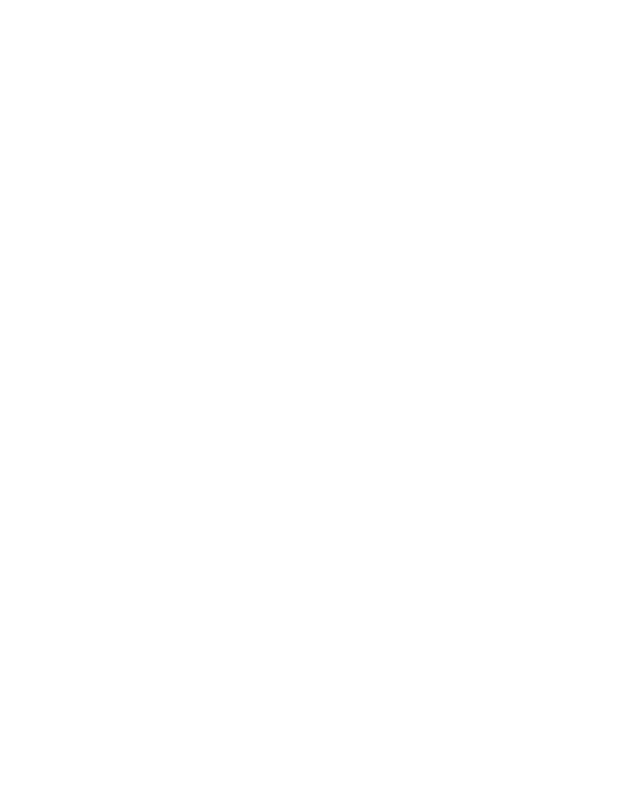
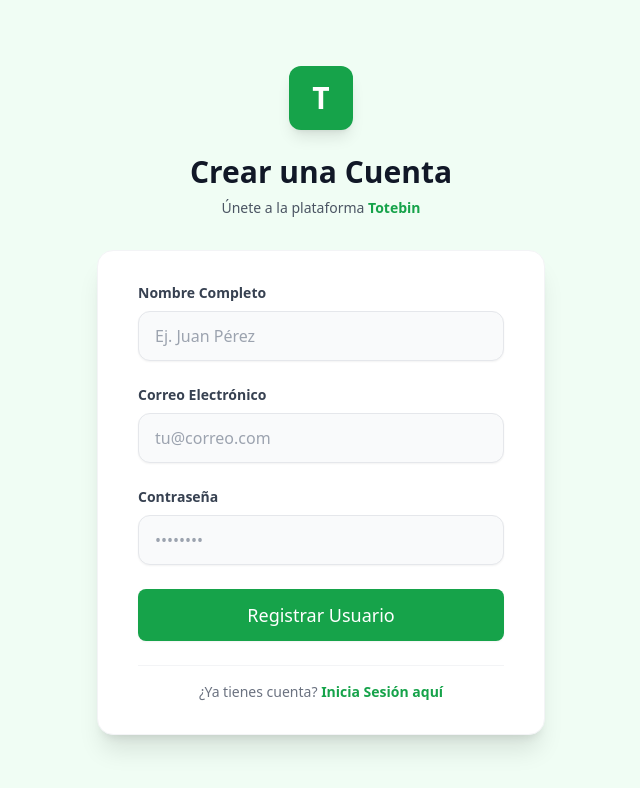
Before and after one commit to CaracheoAdan/servicio-al-cliente-frontend, a React (Vite) app: page /register in a window 1280 px wide. Before the commit this address had no page. Shown: the top 788 px of the page, without its empty margins (319-959 px from the left). Built offline with nearby package versions, Linux system fonts and the light colour scheme.

Commit message:
feat(auth): Conectar login a API real y crear pantalla de registro de usuarios

```diff
--- a/src/app/App.tsx
+++ b/src/app/App.tsx
@@ -2,6 +2,7 @@ import React from 'react'
 import { BrowserRouter, Routes, Route, Navigate } from 'react-router-dom'
 import { DashboardLayout } from '../shared/layout/DashboardLayout'
 import { LoginPage } from '../features/auth/pages/LoginPage'
+import { RegisterPage } from '../features/auth/pages/RegisterPage'
 import { CatalogsPage } from '../features/catalogs/pages/CatalogsPage'
 import { OrderListPage } from '../features/orders/pages/OrderListPage'
 import { OrderFormPage } from '../features/orders/pages/OrderFormPage'
@@ -23,6 +24,7 @@ function App() {
       <Toaster position="top-right" />
       <Routes>
         <Route path="/login" element={<LoginPage />} />
+        <Route path="/register" element={<RegisterPage />} />
 
         {/* Rutas Privadas */}
         <Route path="/" element={
--- a/src/features/auth/pages/LoginPage.tsx
+++ b/src/features/auth/pages/LoginPage.tsx
@@ -1,5 +1,6 @@
 import React, { useState } from 'react';
 import { useNavigate } from 'react-router-dom';
+import toast from 'react-hot-toast';
 import { Button } from '../../../shared/ui/Button';
 import { authApi } from '../api/auth.api';
 
@@ -11,15 +12,20 @@ export function LoginPage() {
   const handleLogin = async (e: React.FormEvent) => {
     e.preventDefault();
     try {
-      // Llamada real a la API (descomentar cuando el backend no de CORS y esté listo)
-      // const res = await authApi.login({ email, password });
-      // localStorage.setItem('totebin_token', res.token);
+      // Llamada real a la API (el backend en localhost:5040 debe estar corriendo)
+      const res = await authApi.login({ email, password });
 
-      // Mock local para poder avanzar con la UI
-      localStorage.setItem('totebin_token', 'mock_jwt_token_totebin');
-      navigate('/');
+      if (res && res.token) {
+        localStorage.setItem('totebin_token', res.token);
+        navigate('/');
+      } else {
+        toast.error('El servidor no devolvió un token válido.');
+      }
     } catch (error) {
-      alert('Error de autenticación. Verifica tu backend en localhost:5040');
+      console.error("Login error:", error);
+      toast.error('Credenciales incorrectas o el servidor no responde.', {
+        style: { borderRadius: '10px', background: '#333', color: '#fff' }
+      });
     }
   };
 
@@ -90,11 +96,13 @@ export function LoginPage() {
                   Recordarme
                 </label>
               </div>
-              <div className="text-sm">
-                <a href="#" className="font-medium text-totebin-600 hover:text-totebin-500">
-                  ¿Olvidaste tu contraseña?
-                </a>
-              </div>
+            </div>
+
+            <div className="text-center text-sm pt-4 border-t border-gray-100">
+              <span className="text-gray-500">¿No tienes cuenta? </span>
+              <button type="button" onClick={() => navigate('/register')} className="font-bold text-totebin-600 hover:text-totebin-700 transition-colors">
+                Regístrate aquí
+              </button>
             </div>
 
             <div>
--- /dev/null
+++ b/src/features/auth/pages/RegisterPage.tsx
@@ -0,0 +1,100 @@
+import React, { useState } from 'react';
+import { useNavigate } from 'react-router-dom';
+import toast from 'react-hot-toast';
+import { Button } from '../../../shared/ui/Button';
+import { authApi } from '../api/auth.api';
+
+export function RegisterPage() {
+  const [email, setEmail] = useState('');
+  const [password, setPassword] = useState('');
+  const [name, setName] = useState('');
+  const navigate = useNavigate();
+
+  const handleRegister = async (e: React.FormEvent) => {
+    e.preventDefault();
+    try {
+      // Llamada real al backend en localhost:5040/api/v1/auth/register
+      const res = await authApi.register({ email, password, name });
+      toast.success('Usuario registrado exitosamente. Ahora puedes iniciar sesión.', {
+        style: { borderRadius: '10px', background: '#333', color: '#fff' }
+      });
+      navigate('/login');
+    } catch (error) {
+      console.error("Register error:", error);
+      toast.error('Error al registrar. Verifica tu backend o si el correo ya existe.', {
+        style: { borderRadius: '10px', background: '#333', color: '#fff' }
+      });
+    }
+  };
+
+  return (
+    <div className="min-h-screen bg-totebin-50 flex flex-col justify-center py-12 sm:px-6 lg:px-8 font-sans animate-fade-in-up">
+      <div className="sm:mx-auto sm:w-full sm:max-w-md">
+        <div className="flex justify-center">
+          <div className="h-16 w-16 bg-totebin-600 rounded-xl flex items-center justify-center text-white text-3xl font-bold shadow-lg">
+            T
+          </div>
+        </div>
+        <h2 className="mt-6 text-center text-3xl font-extrabold text-gray-900">
+          Crear una Cuenta
+        </h2>
+        <p className="mt-2 text-center text-sm text-gray-600">
+          Únete a la plataforma <span className="font-semibold text-totebin-600">Totebin</span>
+        </p>
+      </div>
+
+      <div className="mt-8 sm:mx-auto sm:w-full sm:max-w-md">
+        <div className="bg-white py-8 px-10 shadow-xl rounded-2xl border border-gray-100">
+          <form className="space-y-6" onSubmit={handleRegister}>
+            <div>
+              <label className="block text-sm font-bold text-gray-700">Nombre Completo</label>
+              <input
+                type="text"
+                required
+                value={name}
+                onChange={(e) => setName(e.target.value)}
+                className="mt-2 block w-full px-4 py-3 border border-gray-200 rounded-xl shadow-sm focus:ring-totebin-500 focus:border-totebin-500 bg-gray-50 focus:bg-white transition-colors"
+                placeholder="Ej. Juan Pérez"
+              />
+            </div>
+
+            <div>
+              <label className="block text-sm font-bold text-gray-700">Correo Electrónico</label>
+              <input
+                type="email"
+                required
+                value={email}
+                onChange={(e) => setEmail(e.target.value)}
+                className="mt-2 block w-full px-4 py-3 border border-gray-200 rounded-xl shadow-sm focus:ring-totebin-500 focus:border-totebin-500 bg-gray-50 focus:bg-white transition-colors"
+                placeholder="tu@correo.com"
+              />
+            </div>
+
+            <div>
+              <label className="block text-sm font-bold text-gray-700">Contraseña</label>
+              <input
+                type="password"
+                required
+                value={password}
+                onChange={(e) => setPassword(e.target.value)}
+                className="mt-2 block w-full px-4 py-3 border border-gray-200 rounded-xl shadow-sm focus:ring-totebin-500 focus:border-totebin-500 bg-gray-50 focus:bg-white transition-colors"
+                placeholder="••••••••"
+              />
+            </div>
+
+            <Button type="submit" className="w-full flex justify-center py-3 text-lg shadow-md hover:shadow-lg hover:-translate-y-0.5 transition-all">
+              Registrar Usuario
+            </Button>
+
+            <div className="text-center text-sm pt-4 border-t border-gray-100">
+              <span className="text-gray-500">¿Ya tienes cuenta? </span>
+              <button type="button" onClick={() => navigate('/login')} className="font-bold text-totebin-600 hover:text-totebin-700 transition-colors">
+                Inicia Sesión aquí
+              </button>
+            </div>
+          </form>
+        </div>
+      </div>
+    </div>
+  );
+}
```
